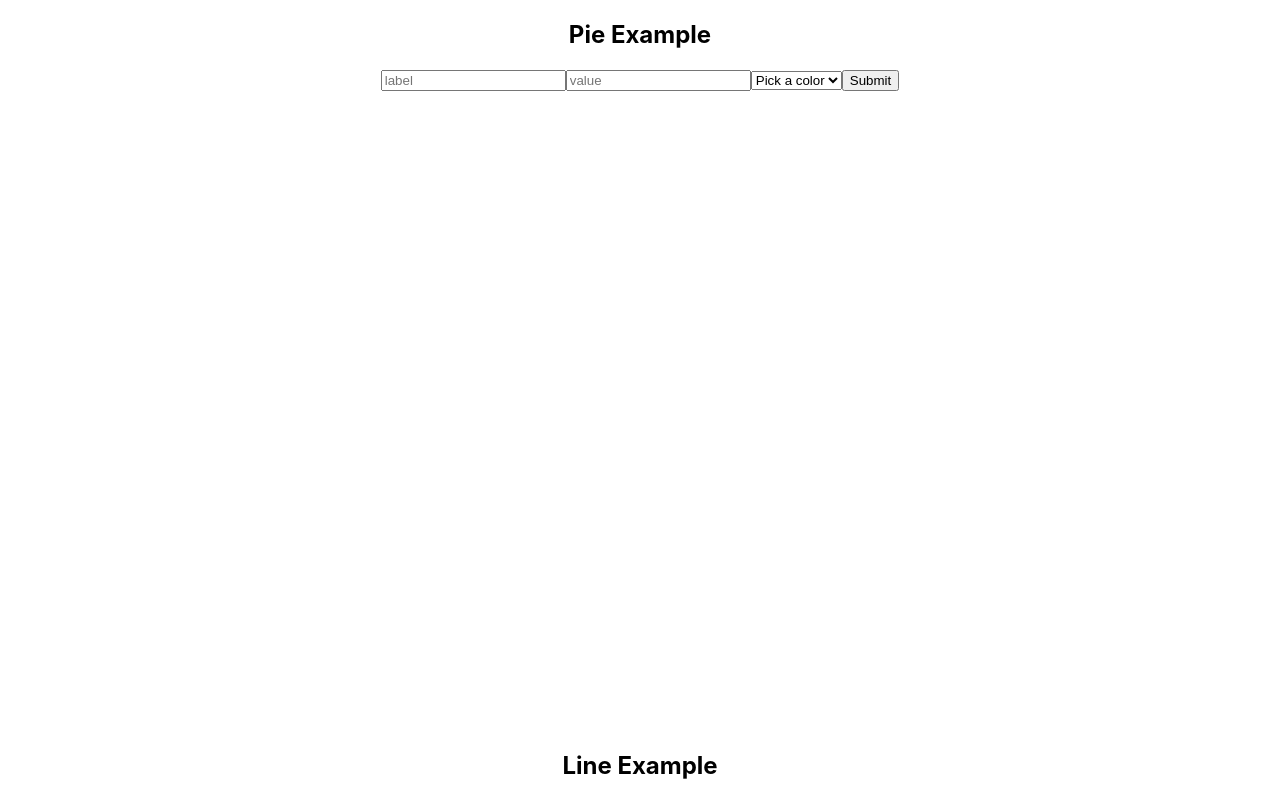
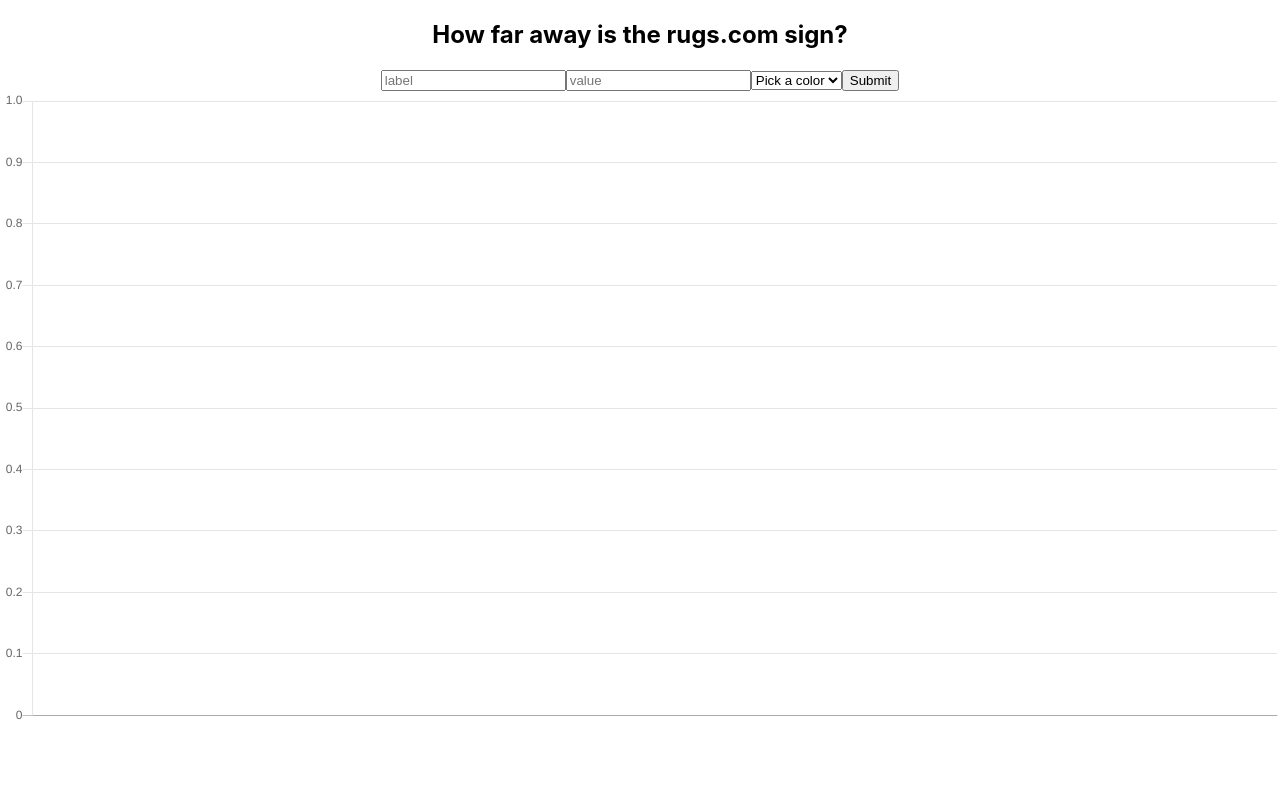
Before and after one commit to iAmNawa/react-python-charts, a React (Create React App) app in the folder client/: page / in a window 1280 px wide. Shown: the top 800 px of the page. Built offline with nearby package versions, Linux system fonts and the light colour scheme.

Commit message:
bar chart added

```diff
--- a/client/src/App.js
+++ b/client/src/App.js
@@ -3,12 +3,14 @@
 import './App.css';
 import PieChart from './PieChart';
 import LineChart from './LineChart';
+import BarChart from './BarChart';
 
 function App() {
   return (
     <div className="App">
-      <PieChart />
-      <LineChart />
+      {/*}<PieChart />*/}
+      {/*}<LineChart />*/}
+      <BarChart />
     </div>
   );
 }
--- /dev/null
+++ b/client/src/BarChart.js
@@ -0,0 +1,86 @@
+import React, { Component } from 'react';
+import {Bar} from 'react-chartjs-2';
+
+class BarChart extends Component {
+  constructor(props) {
+    super(props)
+    this.state = {
+      tempLabel: '',
+      tempDataValue: '',
+      tempColor: '',
+      datasets: [],
+      finalData: {}
+    }
+  }
+
+  onChange = (e) => {
+    this.setState({[e.target.name]:e.target.value})
+  }
+
+  handleSubmit = (event) => {
+    event.preventDefault();
+    this.setState({
+      datasets: this.state.datasets.concat({
+        label: this.state.tempLabel,
+        backgroundColor: this.state.tempColor,
+        borderColor: this.state.tempColor,
+        borderWidth: 1,
+        hoverBackgroundColor: this.state.tempColor,
+        hoverBorderColor: 'rgba(255,99,132,1)',
+        data: [+this.state.tempDataValue]
+      })
+    })
+  }
+
+  componentDidUpdate(prevProps,prevState) {
+    if (this.state.datasets !== prevState.datasets) {
+      this.setState({
+        finalData: {
+          labels: ['How far away is the rugs.com sign'],
+          datasets: this.state.datasets
+        }
+      })
+    }
+  }
+
+  render() {
+    return (
+      <div>
+        <h2>How far away is the rugs.com sign?</h2>
+          <form onSubmit={this.handleSubmit}>
+            <input onChange={this.onChange} name='tempLabel' placeholder='label'></input>
+            <input onChange={this.onChange} name='tempDataValue' placeholder='value'></input>
+            <select onChange={this.onChange} name='tempColor' placeholder='color'>
+              <option selected disabled>Pick a color</option>
+              <option value="#9f0812">red</option>
+              <option value="#dc380f">orange</option>
+              <option value="#e1ac26">yellow</option>
+              <option value="#79af1e">green</option>
+              <option value="#368dd5">blue</option>
+              <option value="#6347b2">purple</option>
+              <option value="#7e887a">grey</option>
+            </select>
+            <input type="submit" value="Submit" />
+          </form>
+        <Bar
+          data={this.state.finalData}
+          width={100}
+          height={50}
+          options={{
+            maintainAspectRatio: true,
+            scales: {
+              yAxes: [{
+                  ticks: {
+                      beginAtZero: true
+                  }
+              }]
+            }
+
+          }}
+        />
+      </div>
+    );
+  }
+}
+
+export default BarChart;
--- a/client/src/PieChart.js
+++ b/client/src/PieChart.js
@@ -42,6 +42,7 @@
       })
     }
   }
+
   render() {
     return (
       <div>
```
